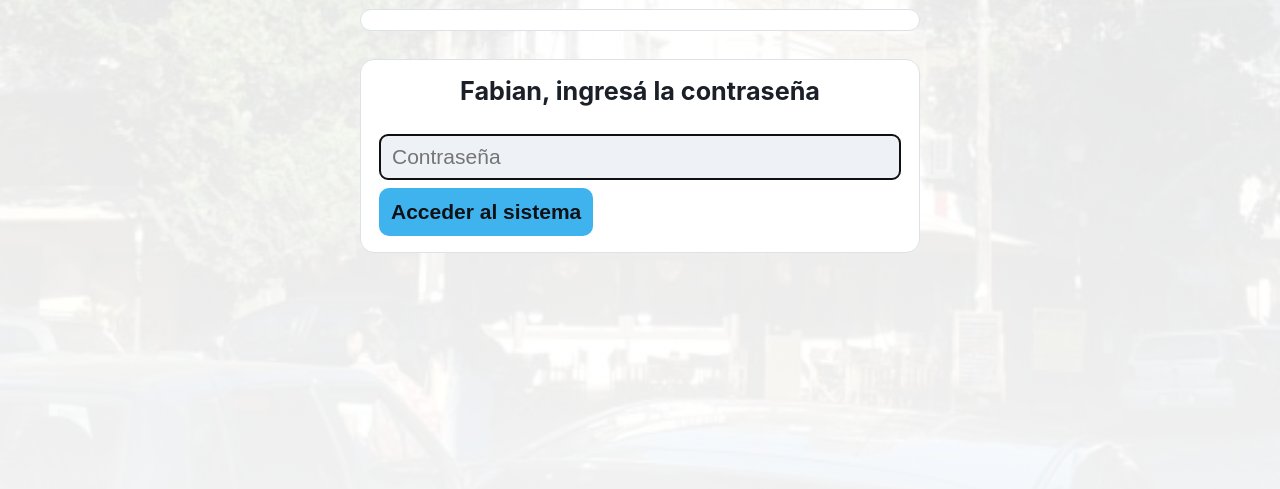
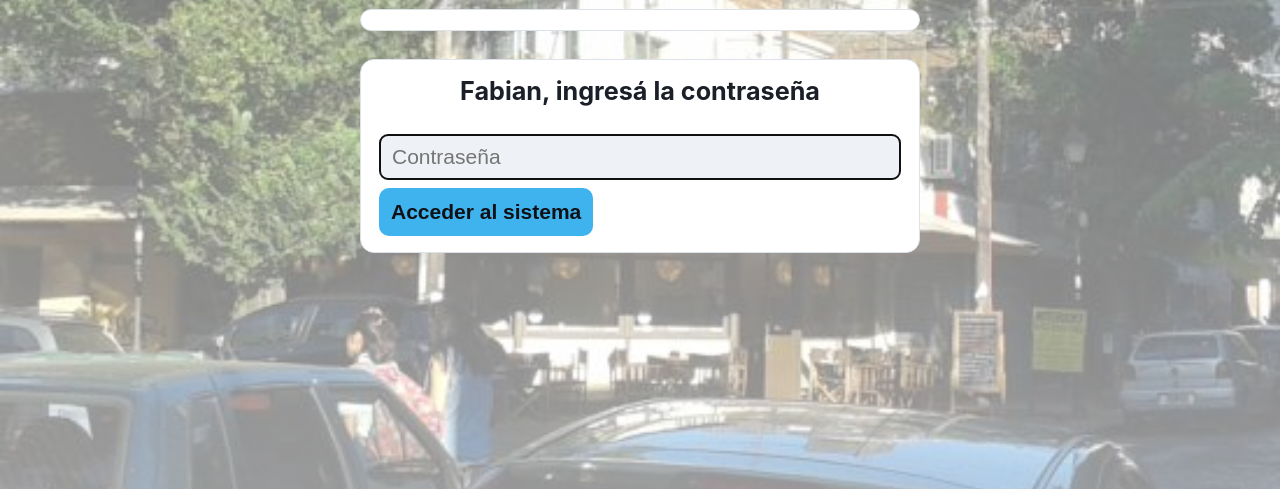
Before and after one commit to G041/los-pumas-cafe, a plain HTML site: page index.html in a window 1280 px wide. Shown: the part 311-800 px from the top of the page. Drawn offline with Linux system fonts and the light colour scheme.

Commit message:
Reduce background photo overlay opacity so the photo reads clearly
Overlay was near-opaque (0.88-0.94), washing the photo out to mostly
gray. Halved it (0.4-0.58) since readable content mostly sits on
solid card backgrounds anyway, not directly on the photo.

```diff
--- a/index.html
+++ b/index.html
@@ -26,8 +26,8 @@
     --danger: #d94343;
     --locked: #b7bcc4;
     --input-bg: #eef1f5;
-    --overlay-top: rgba(255,255,255,0.88);
-    --overlay-bottom: rgba(255,255,255,0.94);
+    --overlay-top: rgba(255,255,255,0.4);
+    --overlay-bottom: rgba(255,255,255,0.58);
     --done-bg: #d9f3e5;
     --done-border: #a7e3c1;
   }
@@ -43,8 +43,8 @@
     --danger: #ff6b6b;
     --locked: #4a505c;
     --input-bg: #0c0e12;
-    --overlay-top: rgba(10,11,14,0.88);
-    --overlay-bottom: rgba(10,11,14,0.93);
+    --overlay-top: rgba(10,11,14,0.4);
+    --overlay-bottom: rgba(10,11,14,0.58);
     --done-bg: #163d2c;
     --done-border: #1f5c40;
   }
```
